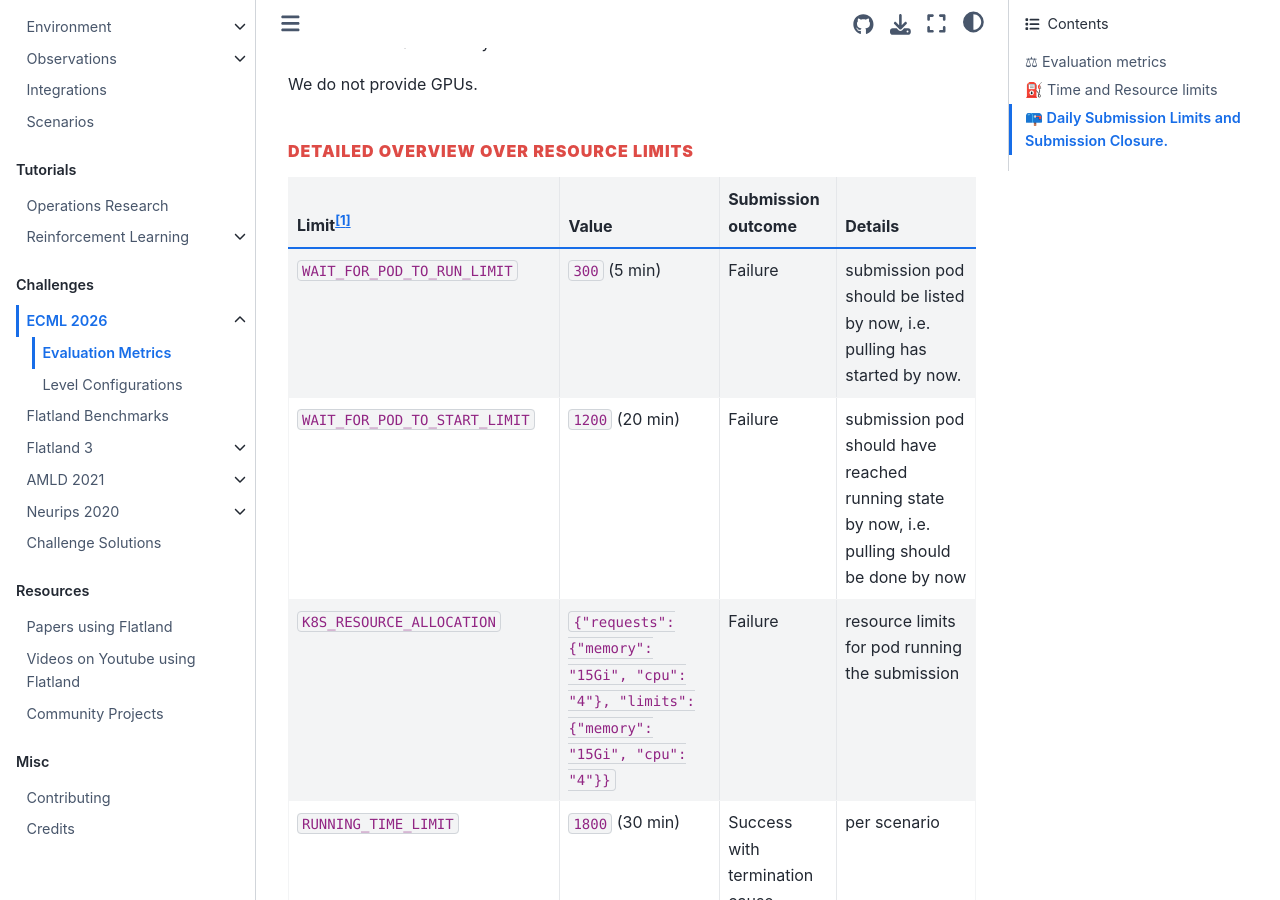
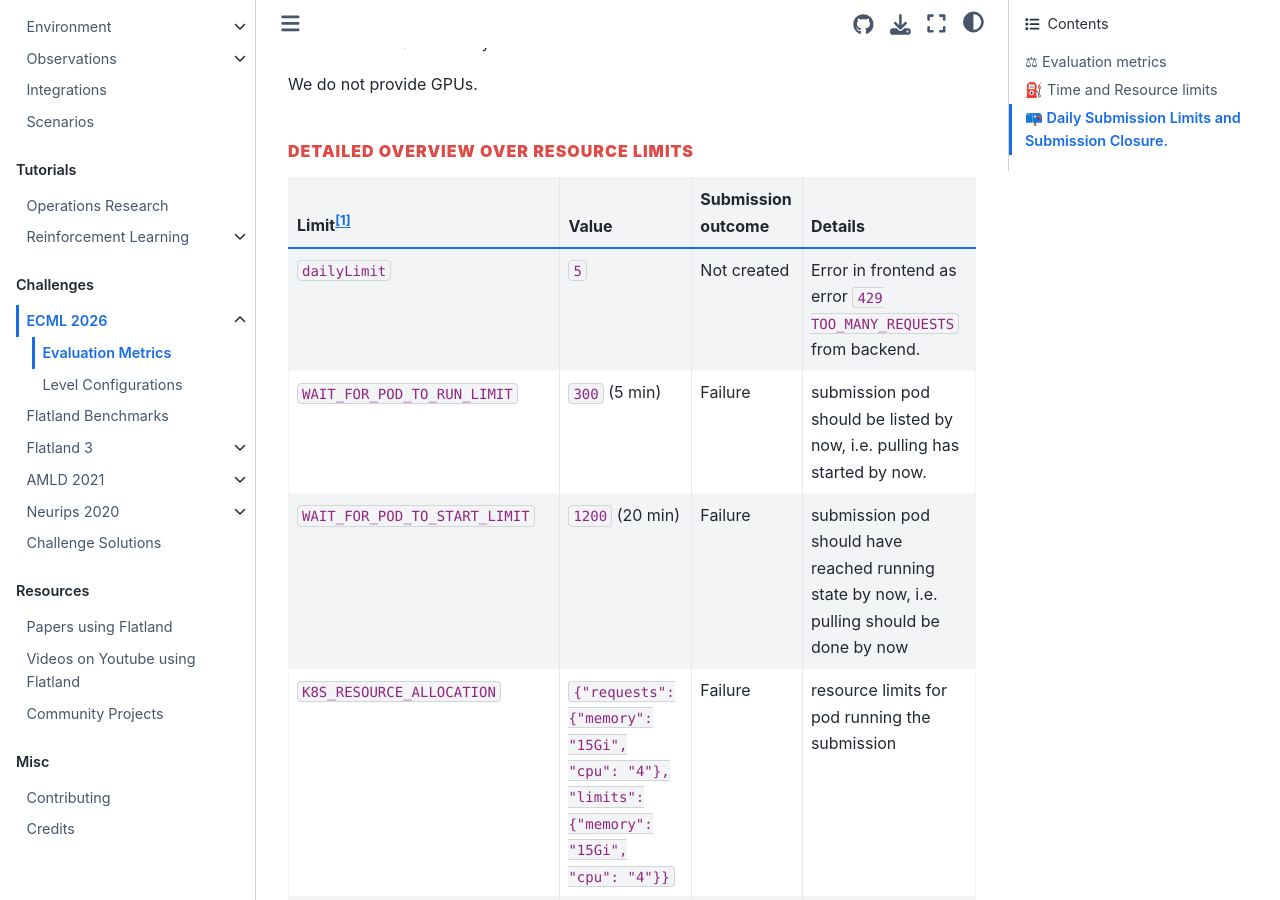
Before and after one commit to flatland-association/flatland-book, a Jupyter Book: the page built from challenges/ecml2026/eval.md, in a window 1280 px wide and 900 px high, scrolled down 2048 px. Built offline with Jupyter Book 1.0.4 settings and Sphinx 7.4.7 and the Sphinx Book theme 1.1.4, drawn with Linux system fonts in a browser that asks for light colours; pages that are not in the unit, such as notebooks, are missing from menus.

Commit message:
docs: add daily submission limit.

```diff
--- a/challenges/ecml2026/eval.md
+++ b/challenges/ecml2026/eval.md
@@ -76,10 +76,11 @@ We do not provide GPUs.
 
 | Limit[^1]                       | Value                                                                                    | Submission outcome             | Details                                                                                     |
 |---------------------------------|------------------------------------------------------------------------------------------|--------------------------------|---------------------------------------------------------------------------------------------|
+| `dailyLimit`                    | `5`                                                                                      | Not created                    | Error in frontend as error `429 TOO_MANY_REQUESTS` from backend.                            |
 | `WAIT_FOR_POD_TO_RUN_LIMIT`     | `300` (5 min)                                                                            | Failure                        | submission pod should be listed by now, i.e. pulling has started by now.                    |
 | `WAIT_FOR_POD_TO_START_LIMIT`   | `1200`  (20 min)                                                                         | Failure                        | submission pod should have reached running state by now, i.e. pulling should be done by now |
 | `K8S_RESOURCE_ALLOCATION`       | `{"requests": {"memory": "15Gi", "cpu": "4"}, "limits": {"memory": "15Gi", "cpu": "4"}}` | Failure                        | resource limits for pod running the submission                                              |
-| `RUNNING_TIME_LIMIT`            | `1800`  (30 min)                                                                         | Success with termination cause | per scenario
+| `RUNNING_TIME_LIMIT`            | `1800`  (30 min)                                                                         | Success with termination cause | per scenario                                                                                |
 | `ACTIVE_DEADLINE_SECONDS`       | `18000` (5h)                                                                             | Success with termination cause | everything including technical overhead for starting pods                                   |
 | `PERCENTAGE_COMPLETE_THRESHOLD` | `0.25` (25%)                                                                             | Success with termination cause | `Mean percentage of done agents during the last test was too low`                           |
 
```
